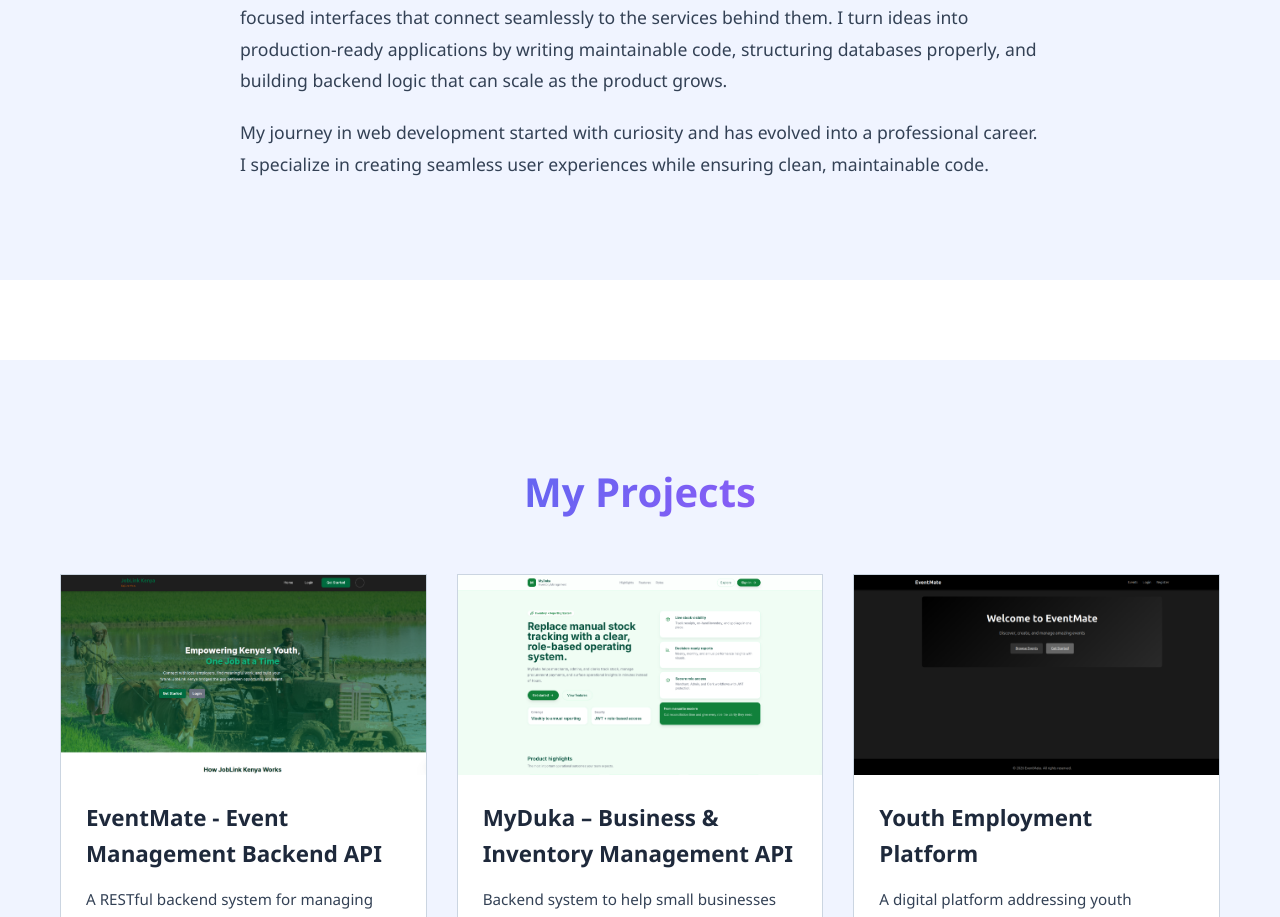
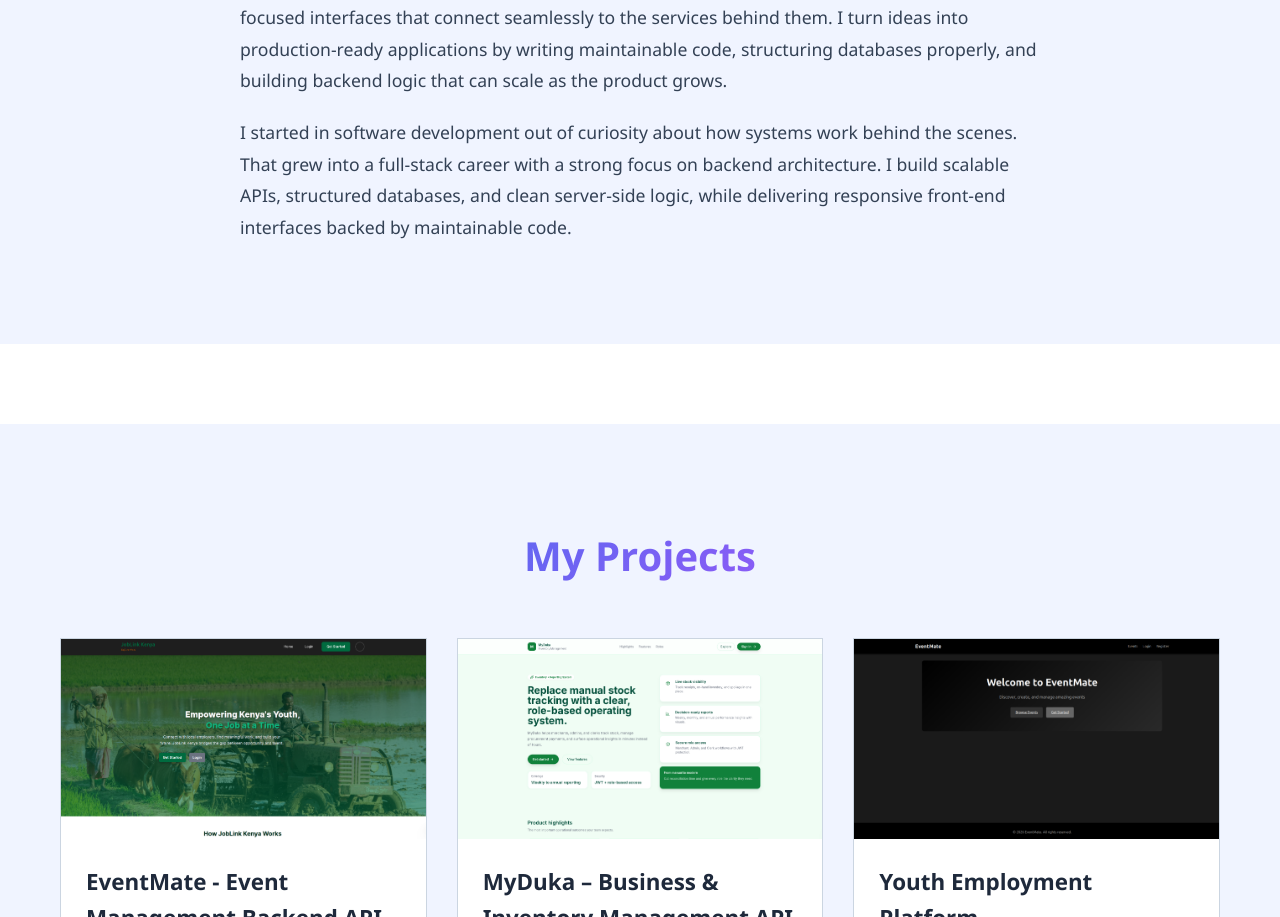
Before and after one commit to Patrickson2/MUNGAIIIIIII, a React (Vite) app: page / in a window 1280 px wide. Shown: the part 1048-1965 px from the top of the page. Built offline with nearby package versions, Linux system fonts and the light colour scheme.

Commit message:
Crafted a good about

```diff
--- a/src/components/About.jsx
+++ b/src/components/About.jsx
@@ -141,9 +141,9 @@ My focus is on clean architecture, efficient APIs, and reliable data flows. On t
 I turn ideas into production-ready applications by writing maintainable code, structuring databases properly, and building backend logic that can scale as the product grows.
               </p>
               <p className="about-description">
-                My journey in web development started with curiosity and has evolved
-                into a professional career. I specialize in creating seamless user
-                experiences while ensuring clean, maintainable code.
+               I started in software development out of curiosity about how systems work behind the scenes. That grew into a full-stack career with a strong focus on backend architecture.
+
+I build scalable APIs, structured databases, and clean server-side logic, while delivering responsive front-end interfaces backed by maintainable code.
               </p>
             </div>
           </div>
```
